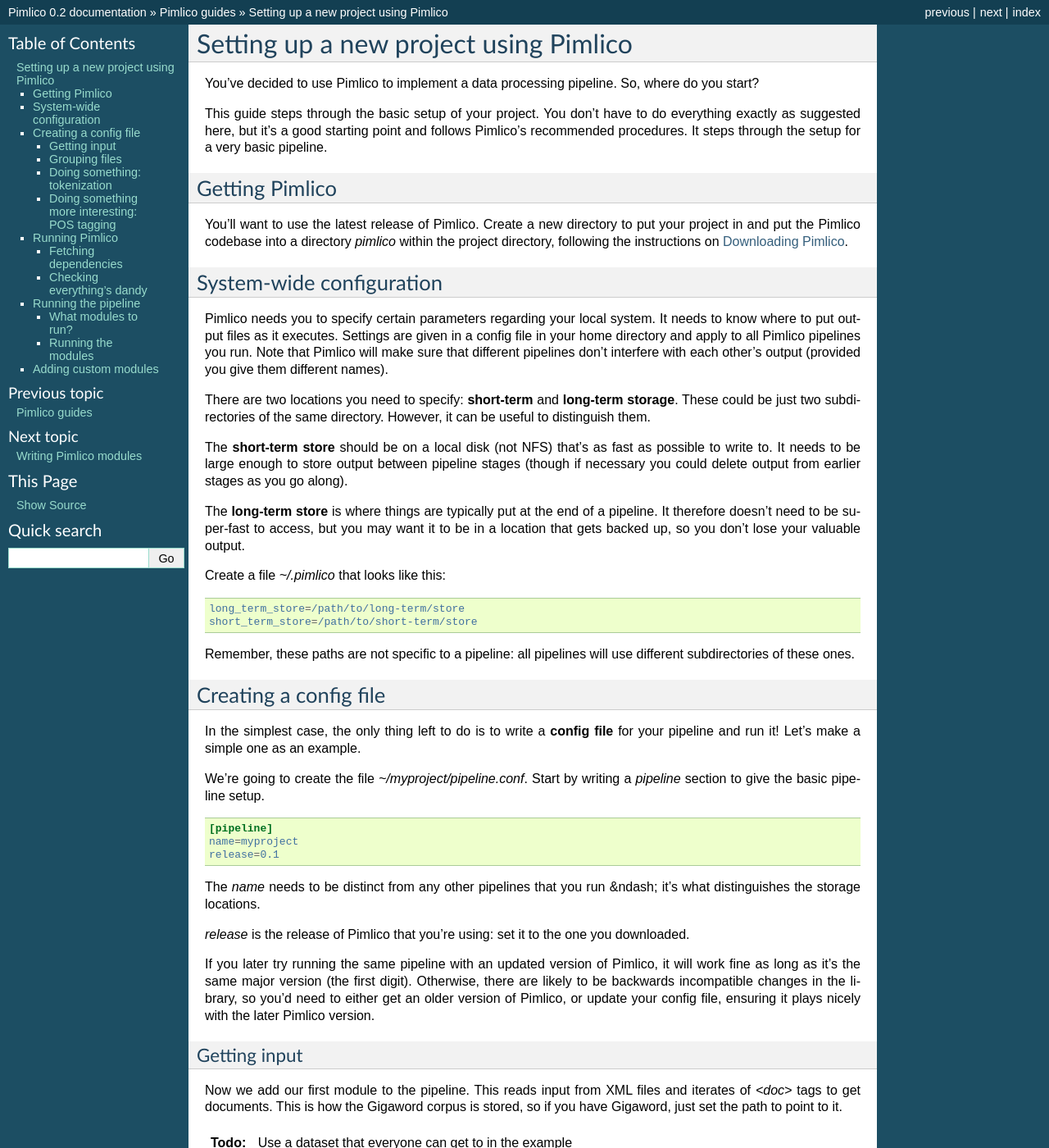
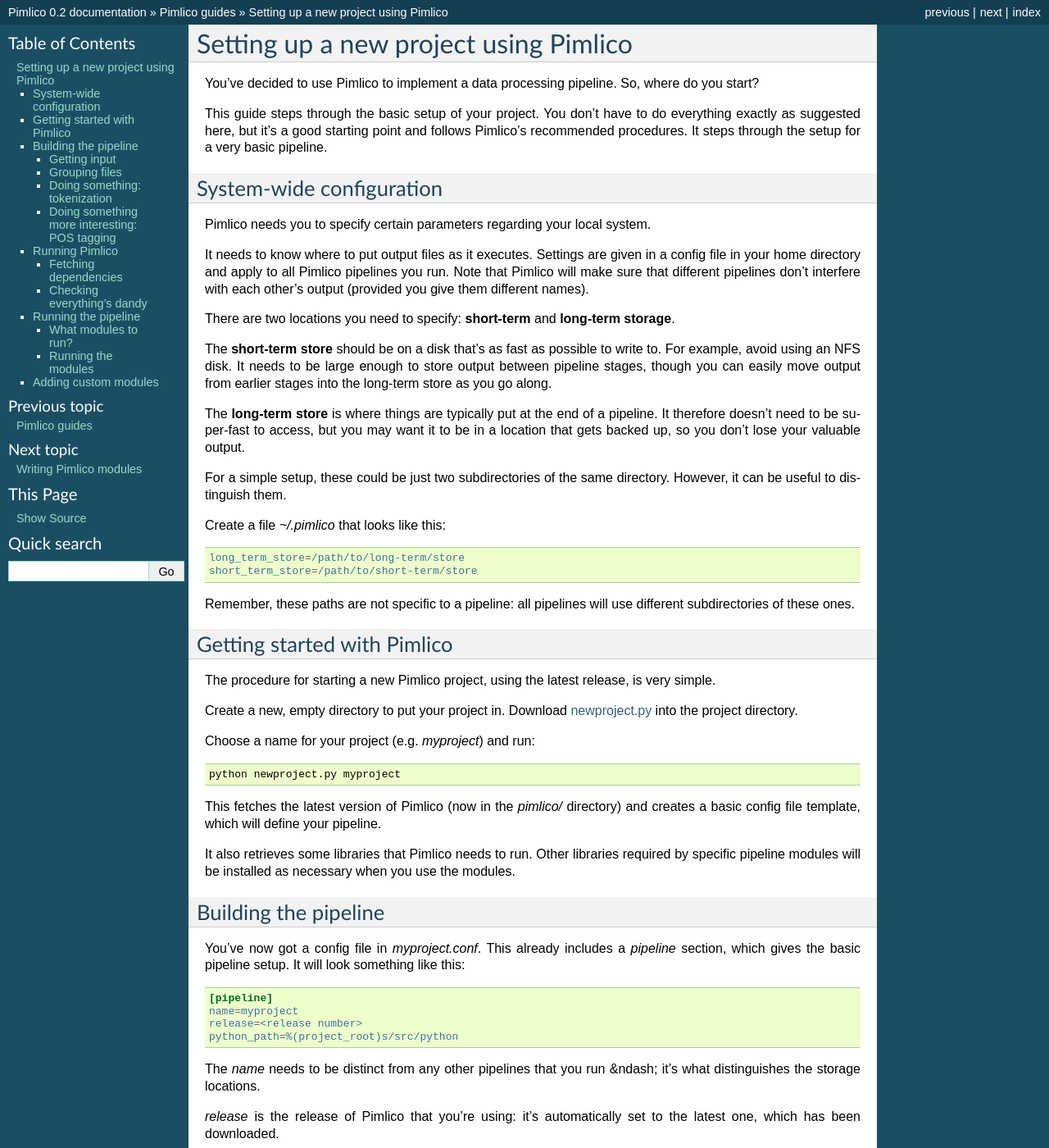
Before and after one commit to markgw/pimlico, a Sphinx documentation site: the page built from docs/guides/setup.rst, in a window 1280 px wide and 1400 px high. Shown: the whole window at 82% size. Built offline with Sphinx 7.4.7, drawn with Linux system fonts in a browser that asks for light colours; formulas are drawn with MathJax 3; the version number could not be read and is left out; some of the changed text lies outside the part shown.

Commit message:
Finished newproject script and updated documentation, including updating for new dependency stuff.

```diff
--- a/docs/guides/setup.rst
+++ b/docs/guides/setup.rst
@@ -9,30 +9,27 @@
 good starting point and follows Pimlico's recommended procedures. It steps through the setup for a very
 basic pipeline.
 
-Getting Pimlico
-===============
-You'll want to use the latest release of Pimlico.
-Create a new directory to put your project in and put the Pimlico codebase into
-a directory `pimlico` within the project directory, following the instructions on :doc:`/core/download`.
-
 System-wide configuration
 =========================
-Pimlico needs you to specify certain parameters regarding your local system. It needs to
+Pimlico needs you to specify certain parameters regarding your local system.
+
+It needs to
 know where to put output files as it executes. Settings are given in a config file in your home directory and
 apply to all Pimlico pipelines you run. Note that Pimlico will make sure that different pipelines don't interfere
 with each other's output (provided you give them different names).
 
 There are two locations you need to specify: **short-term** and **long-term storage**.
-These could be just two subdirectories of the same directory. However, it can be
-useful to distinguish them.
 
-The **short-term store** should be on a local disk (not NFS) that's as fast as possible to
-write to. It needs to be large enough to store output between pipeline stages (though if necessary you could delete
-output from earlier stages as you go along).
+The **short-term store** should be on a disk that's as fast as possible to write to. For example, avoid using an NFS
+disk. It needs to be large enough to store output between pipeline stages, though you can easily move
+output from earlier stages into the long-term store as you go along.
 
 The **long-term store** is where things are typically put at the end of
 a pipeline. It therefore doesn't need to be super-fast to access, but you may want it to be in a location that gets
 backed up, so you don't lose your valuable output.
+
+For a simple setup, these could be just two subdirectories of the same directory. However, it can be
+useful to distinguish them.
 
 Create a file `~/.pimlico` that looks like this:
 
@@ -43,30 +40,47 @@
 
 Remember, these paths are not specific to a pipeline: all pipelines will use different subdirectories of these ones.
 
-Creating a config file
-======================
-In the simplest case, the only thing left to do is to write a **config file** for your pipeline and run it! Let's make
-a simple one as an example.
+Getting started with Pimlico
+============================
+The procedure for starting a new Pimlico project, using the latest release, is very simple.
 
-We're going to create the file `~/myproject/pipeline.conf`. Start by writing a `pipeline` section to give the
-basic pipeline setup.
+Create a new, empty directory to put your project in. Download
+`newproject.py <https://gitlab.com/markgw/pimlico/raw/master/admin/newproject.py>`_ into the project directory.
+
+Choose a name for your project (e.g. `myproject`) and run:
+
+.. code-block:: bash
+
+    python newproject.py myproject
+
+This fetches the latest version of Pimlico (now in the `pimlico/` directory) and creates a basic config file template,
+which will define your pipeline.
+
+It also retrieves some libraries that Pimlico needs to run. Other libraries required by specific pipeline modules will
+be installed as necessary when you use the modules.
+
+Building the pipeline
+=====================
+You've now got a config file in `myproject.conf`. This already includes a `pipeline` section, which gives the
+basic pipeline setup. It will look something like this:
 
 .. code-block:: ini
 
     [pipeline]
     name=myproject
-    release=0.1
+    release=<release number>
+    python_path=%(project_root)s/src/python
 
 The `name` needs to be distinct from any other pipelines that you run &ndash; it's what distinguishes the storage
 locations.
 
-`release` is the release of Pimlico that you're using: set it to the one you downloaded.
+`release` is the release of Pimlico that you're using: it's automatically set to the latest one, which has
+been downloaded.
 
 If you later
 try running the same pipeline with an updated version of Pimlico, it will work fine as long as it's the same major
-version (the first digit). Otherwise, there are likely to be backwards incompatible changes in the library, so you'd
-need to either get an older version of Pimlico, or update your config file, ensuring it plays nicely with the later
-Pimlico version.
+version (the first digit). Otherwise, there may be backwards incompatible changes, so you'd
+need to update your config file, ensuring it plays nicely with the later Pimlico version.
 
 Getting input
 -------------
@@ -149,26 +163,29 @@
 
 Fetching dependencies
 ---------------------
-All the standard modules provide easy ways to get hold of their dependencies via makefiles for GNU Make. Let's get
-Beautiful Soup.
+All the standard modules provide easy ways to get hold of their dependencies automatically, or as close as possible.
+Most of the time, all you need to do is tell Pimlico to install them.
+
+You can use the `check` command, with a module name, to check whether a module is ready to run.
 
 .. code-block:: bash
 
-    cd ~/myproject/pimlico/lib/python
-    make bs4
+    ./pimlico.sh myproject.conf check tokenize
+
+In this case, it will tell you that some libraries are missing, but they can be installed automatically. Simply issue
+the `install` command for the module.
+
+.. code-block:: bash
+
+    ./pimlico.sh myproject.conf install tokenize
 
 Simple as that.
 
-OpenNLP is a little trickier. To make things simple, we just get all the OpenNLP tools and libraries required to
-run the OpenNLP wrappers at once. The `opennlp` make target gets all of these at once.
-
-.. code-block:: bash
-
-    cd ~/myproject/pimlico/lib/java
-    make opennlp
-
 There's one more thing to do: the tools we're using
 require statistical models. We can simply download the pre-trained English models from the OpenNLP website.
+
+At present, Pimlico doesn't yet provide a built-in way for the modules to do this, as it does with software libraries,
+but it does include a GNU Makefile to make it easy to do:
 
 .. code-block:: bash
 
@@ -181,28 +198,15 @@
 
 Checking everything's dandy
 ---------------------------
-We now run some checks over the pipeline to make sure that our config file is valid and we've got Pimlico basically
-ready to run.
+Now you can run the `check` command to check that the modules are ready to run. To check the whole pipeline's
+dependencies, run:
 
 .. code-block:: bash
 
-    cd ~/myproject/
-    ./pimlico/bin/pimlico pipeline.conf check
+    ./pimlico.sh myproject.conf check all
 
 With any luck, all the checks will be successful. If not, you'll need to address any problems with dependencies
 before going any further.
-
-So far, we've checked the basic Pimlico dependencies and the config file's validity, but not the dependencies of
-each module. This is intentional: in some setups, we might run different modules on different machines or environments,
-such that in no one of them do all modules have all of their dependencies.
-
-You can run further checks on the *runtime* dependencies one module at a time:
-
-.. code-block:: bash
-
-    ./pimlico/bin/pimlico pipeline.conf check tokenize
-
-If that works as well, we're able to start running modules.
 
 Running the pipeline
 ====================
@@ -213,7 +217,7 @@
 
 .. code-block:: bash
 
-    ./pimlico/bin/pimlico pipeline.conf status
+    ./pimlico.sh myproject.conf status
 
 The output also tells you the current status of each module. At the moment, all the modules are `UNEXECUTED`.
 
@@ -232,9 +236,9 @@
 
 .. code-block:: bash
 
-    ./pimlico/bin/pimlico.sh pipeline.conf run input-text
-    ./pimlico/bin/pimlico.sh pipeline.conf run tokenize
-    ./pimlico/bin/pimlico.sh pipeline.conf run pos-tag
+    ./pimlico.sh myproject.conf run input-text
+    ./pimlico.sh myproject.conf run tokenize
+    ./pimlico.sh myproject.conf run pos-tag
 
 Adding custom modules
 =====================
@@ -242,22 +246,14 @@
 point, you can start implementing your own modules, which you can distribute along with the config file so that
 people can replicate what you did.
 
-First, let's create a directory where our custom source code will live.
+The `newproject.py` script has already created a directory where our custom source code will live: `src/python`,
+with some subdirectories according to the standard code layout, with module types and datatypes in separate
+packages.
 
-.. code-block:: bash
-
-    cd ~/myproject
-    mkdir -p src/python
-
-Now we need Pimlico to find the code we put in there. We simply add an option to our pipeline configuration. Note that
+The template pipeline also already has an option `python_path` pointing to this directory, so that Pimlico knows where to
+find your code. Note that
 the code's in a subdirectory of that containing the pipeline config and we specify the custom code path relative to
 the config file, so it's easy to distribute the two together.
-
-Add this option to the `[pipeline]` section in the config file:
-
-.. code-block:: ini
-
-    python_path=src/python
 
 Now you can create Python modules or packages in `src/python`, following the same conventions as the built-in modules
 and overriding the standard base classes, as they do. The following articles tell you more about how to do this:
```
Also changed, not shown: 3 other files.
